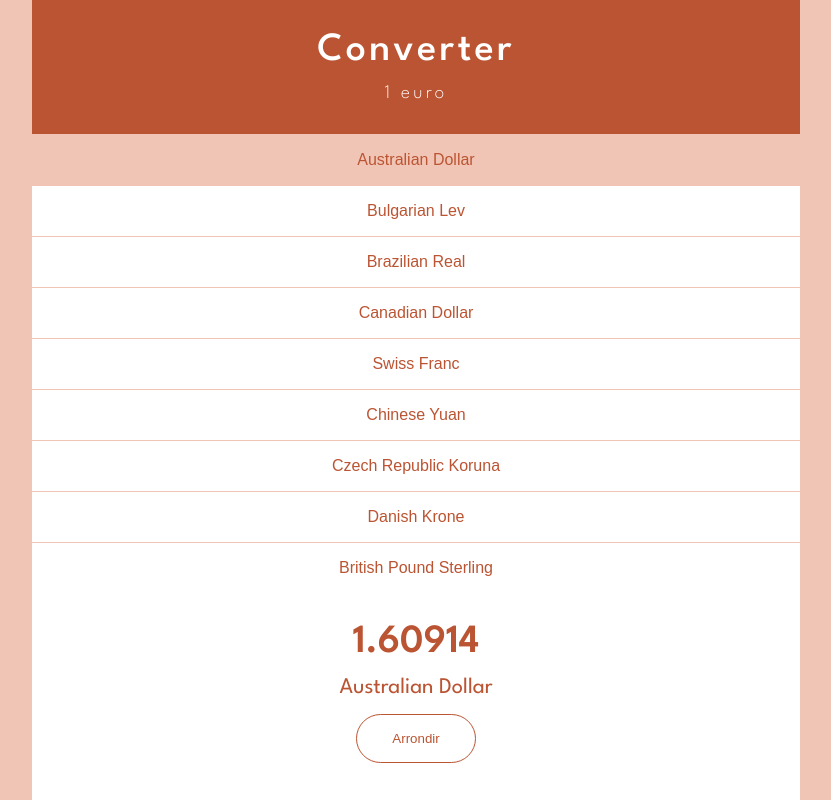
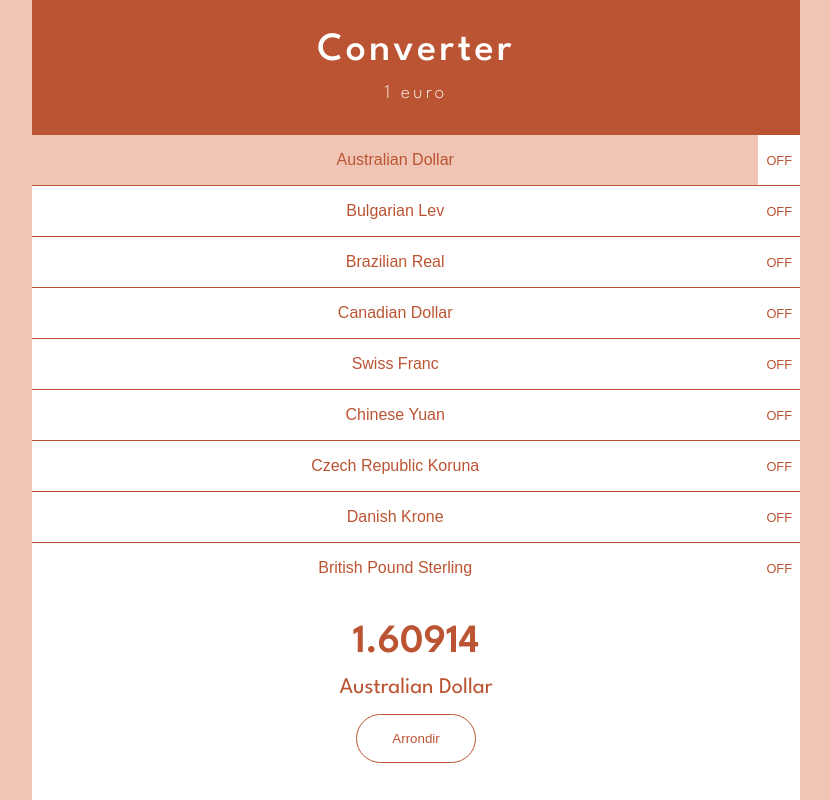
Before and after one commit to O-clock-Dublin/o-converter-challenge-2, a React (Vite) app: page / in a window 1280 px wide. Shown: the whole page, without its empty margins (224-1055 px from the left). Built offline with nearby package versions, Linux system fonts and the light colour scheme.

Commit message:
ajout du CSS, toogle OK sur footer

```diff
--- a/src/App.css
+++ b/src/App.css
@@ -68,9 +68,12 @@ body {
 }
 
 .currency {
+	display: flex;
+  	align-items: center;
+  	justify-content: space-between;
 	font-size: 1.5rem;
-	border-top: 1px solid var(--color-alt);
-	transition: background-color 1s;
+	border-top: 1px solid /*var(--color-alt);
+	transition: background-color 1s;*/
 }
 
 .currency:hover {
@@ -122,3 +125,10 @@ body {
     background-color: var(--color-main);
     color: var(--color-light);
   }
+
+  .toggle_button {
+
+	padding: 4px 8px;
+  	font-size: 0.8rem;
+  	cursor: pointer;
+  }
--- a/src/App.tsx
+++ b/src/App.tsx
@@ -35,7 +35,7 @@ export default function App() {
 			</header>
 
 			<ul className="currencies">
-				<Currency currentCurrency={currentCurrency} handleCurrentCurrencyClick={handleCurrentCurrencyClick} />
+				<Currency currentCurrency={currentCurrency} handleCurrentCurrencyClick={handleCurrentCurrencyClick} isRounded={isRounded} handleRoundClick={handleRoundClick} />
 			</ul>
 
 			{/*<footer className="result">
--- a/src/component/Currency.tsx
+++ b/src/component/Currency.tsx
@@ -1,6 +1,10 @@
 import currencies from "../data/currencies";
 
-export default function Currency( { currentCurrency, handleCurrentCurrencyClick } : { currentCurrency: any; handleCurrentCurrencyClick: (currency: any) => void }) {
+export default function Currency( { currentCurrency, handleCurrentCurrencyClick, isRounded, handleRoundClick } : {
+    currentCurrency: any; handleCurrentCurrencyClick:
+    (currency: any) => void; isRounded: boolean; handleRoundClick:
+    (currency: any) => void
+}) {
 	return (
 		<ul>
 			{/* Je boucle sur chaque entrée de tableau grâce à la variable "currency" et je crée une li pour chaque currency */}
@@ -13,6 +17,13 @@ export default function Currency( { currentCurrency, handleCurrentCurrencyClick
 					>
 						{currency.description}
 					</button>
+                    <button
+                        type="button"
+                        onClick={() => handleRoundClick(currency)}
+                        className= "toggle_button"
+                    >
+                        {isRounded ? "ON" : "OFF"}
+                    </button>
 				</li>
 			)}
 		</ul>
```
